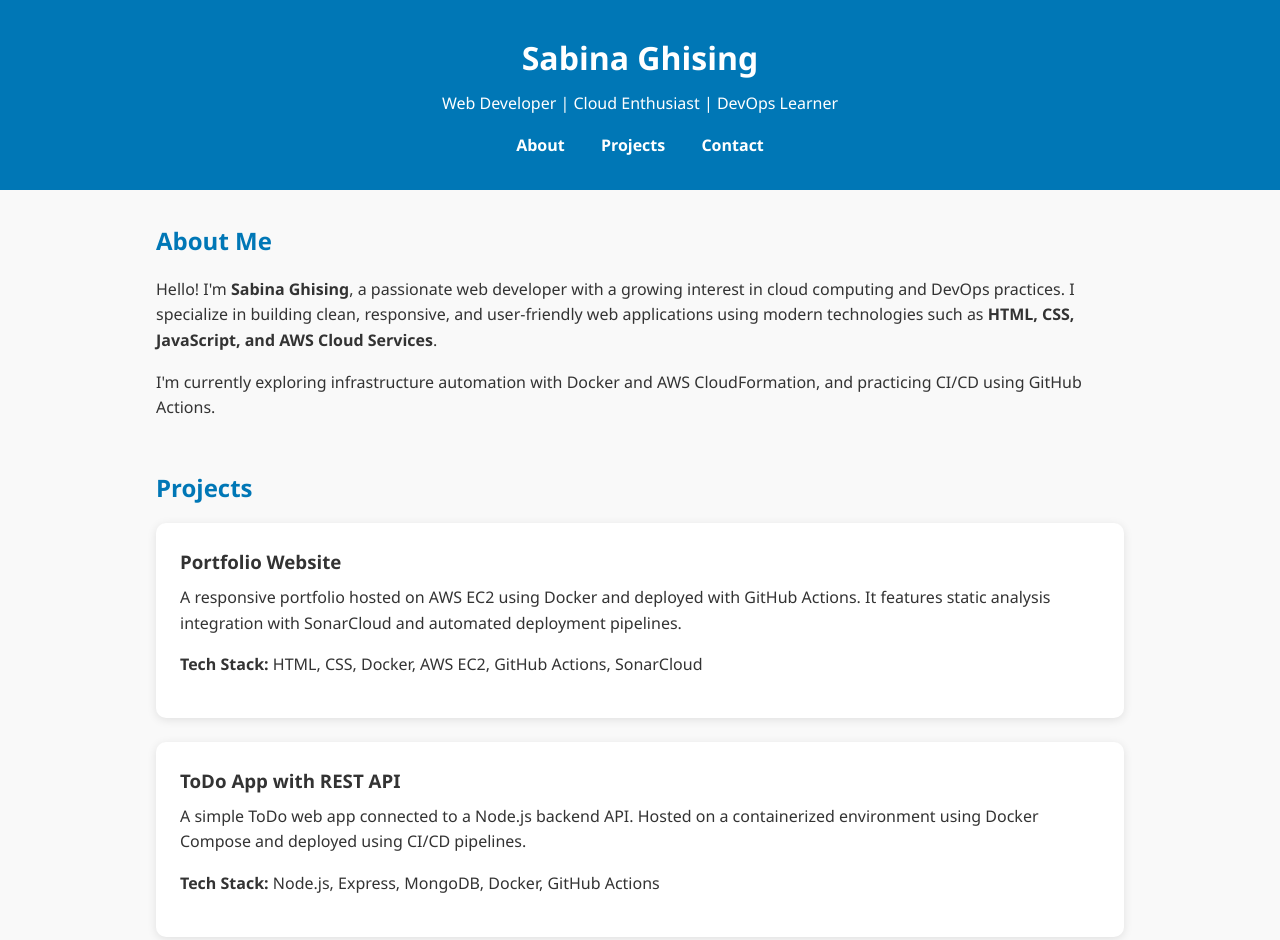
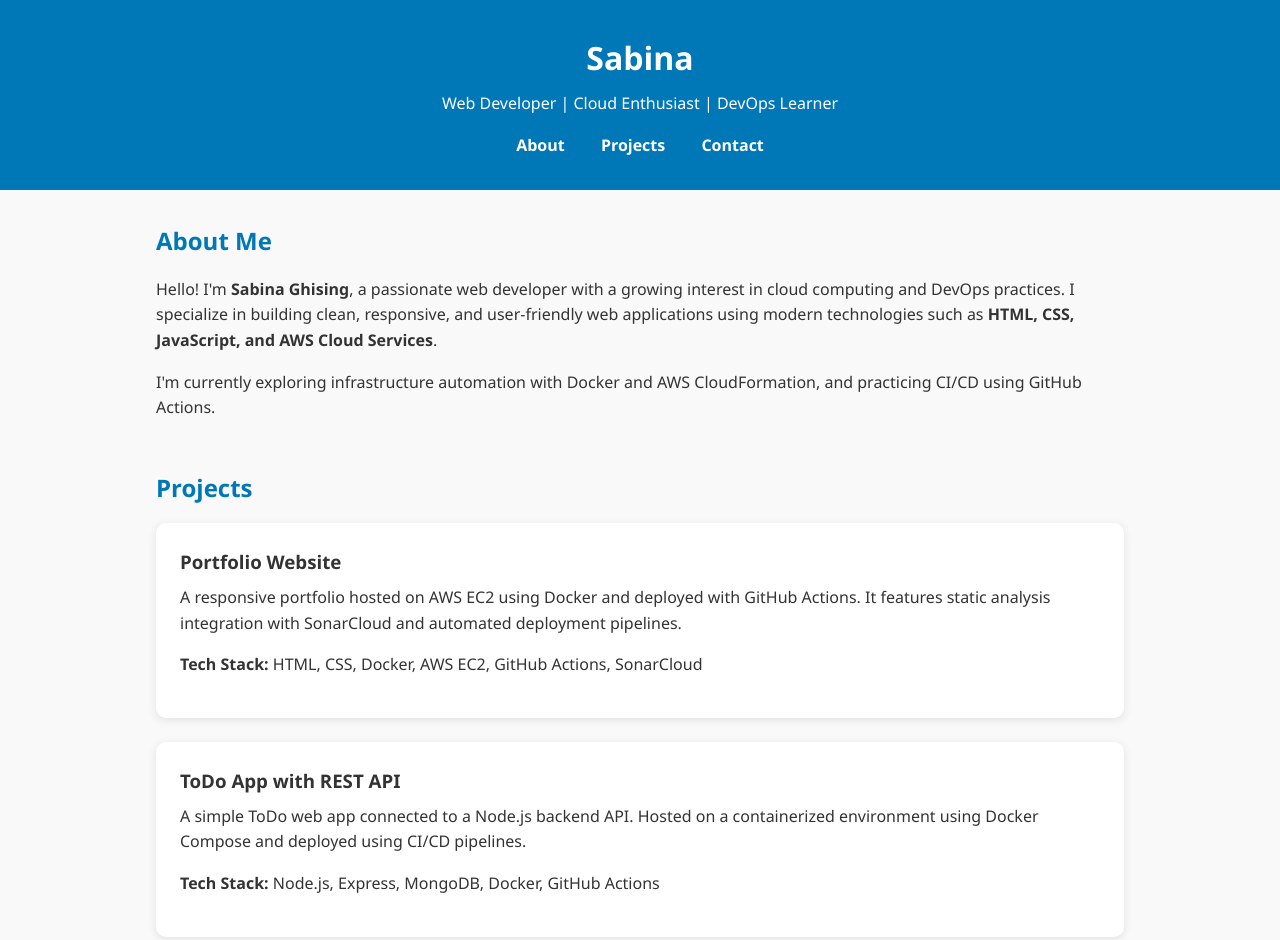
Before and after one commit to lamasabina/coursework-sabina, a plain HTML site: page index.html in a window 1280 px wide. Shown: the top 940 px of the page. Drawn offline with Linux system fonts and the light colour scheme.

Commit message:
Update index.html

```diff
--- a/index.html
+++ b/index.html
@@ -114,7 +114,7 @@
 </head>
 <body>
   <header>
-    <h1>Sabina Ghising</h1>
+    <h1>Sabina </h1>
     <p>Web Developer | Cloud Enthusiast | DevOps Learner</p>
     <nav>
       <a href="#about">About</a>
```
